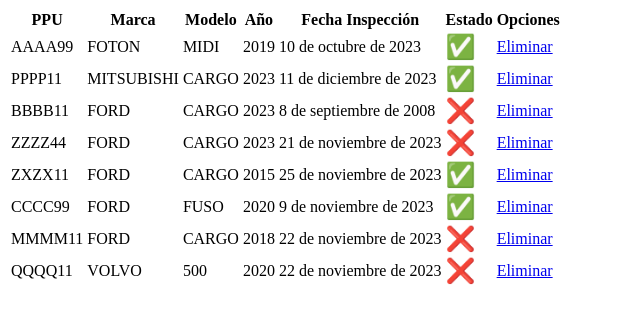
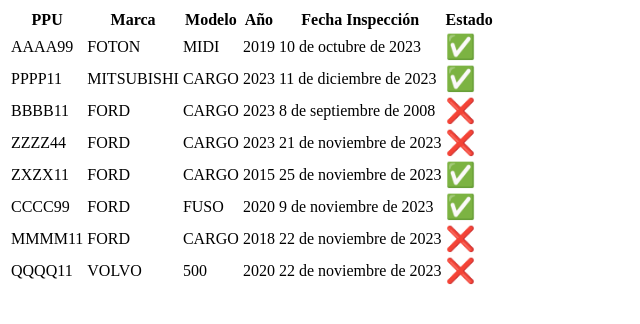
Before and after one commit to FelipeOrdenes95/CAPSTONE, a Django app: page /buscar_camion/ in a window 1280 px wide. Shown: the top 324 px of the page, without its empty margins (0-640 px from the left). Run offline with Django 4.2, Linux system fonts and the light colour scheme; data comes from the database, SQL or seed files in the repository; both versions use the stored data as it was after the commit.

Commit message:
CAPSTONE FINAL

```diff
--- a/fichaapp/app/templates/app/busqueda_resultados.html
+++ b/fichaapp/app/templates/app/busqueda_resultados.html
@@ -6,7 +6,11 @@
         <th>Año</th>
         <th>Fecha Inspección</th>
         <th>Estado</th>
+
+
+        {% if perms.app.delete_camion %}
         <th>Opciones</th>
+        {% endif %}
     </tr>
 
     {% for camion in camiones %}
@@ -18,13 +22,17 @@
         <td>{{ camion.ultima_inspeccion }}</td>
         <td>
             {% if camion.estado %}
-                <p style="color:green;font-size:24px;">✅</p>
+            <p style="color:green;font-size:24px;">✅</p>
             {% else %}
-                <p style="color:red;font-size:24px;">❌</p>
+            <p style="color:red;font-size:24px;">❌</p>
             {% endif %}
         </td>
+
+
         <td>
-            <a href="{% url 'eliminar_camion' camion.id %}" class="btn btn-danger btn-sm">Eliminar</a>
+            {% if perms.app.delete_camion %}
+            <a href="{% url 'eliminar_camion' p.id %}" class="btn btn-danger btn-sm">Eliminar</a>
+            {% endif %}
         </td>
     </tr>
     {% endfor %}
```
Also changed, not shown: fichaapp/app/templates/app/editar_ficha_camion.html (line endings or trailing spaces), fichaapp/db.sqlite3.
